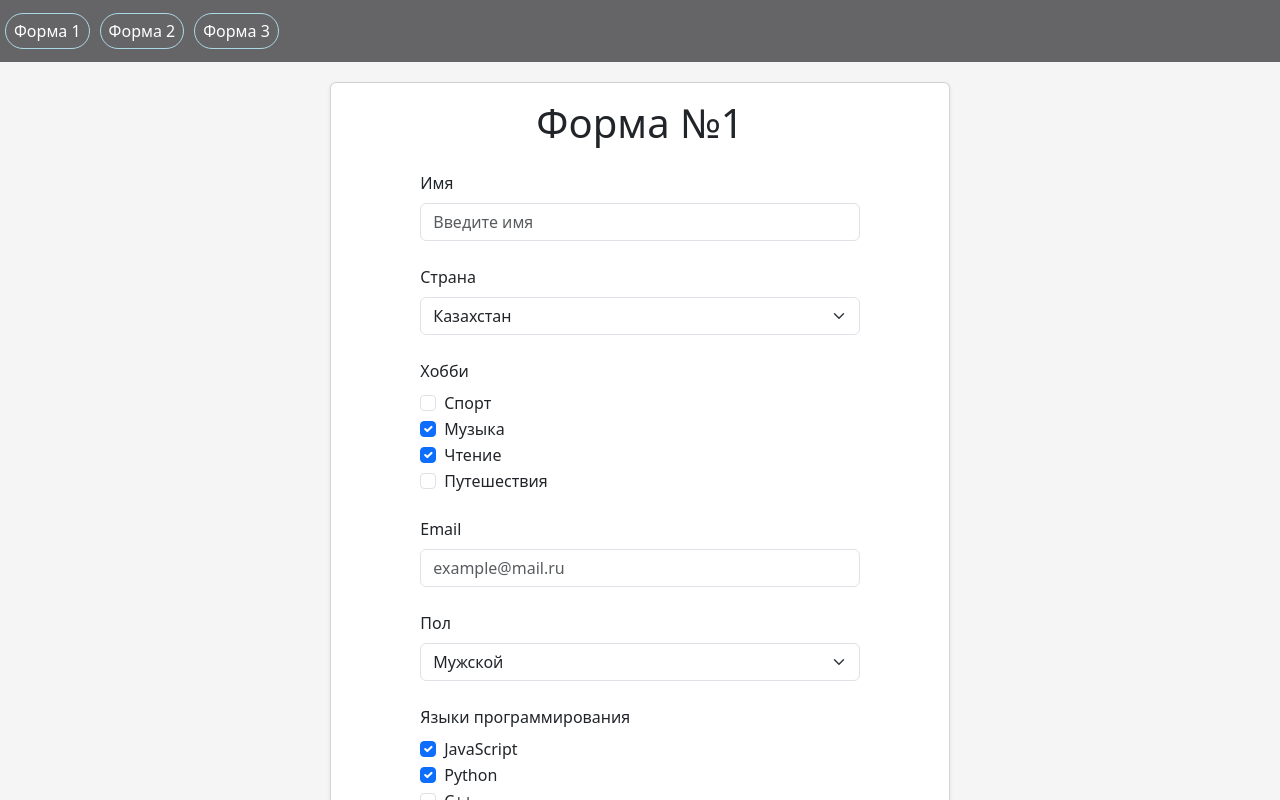
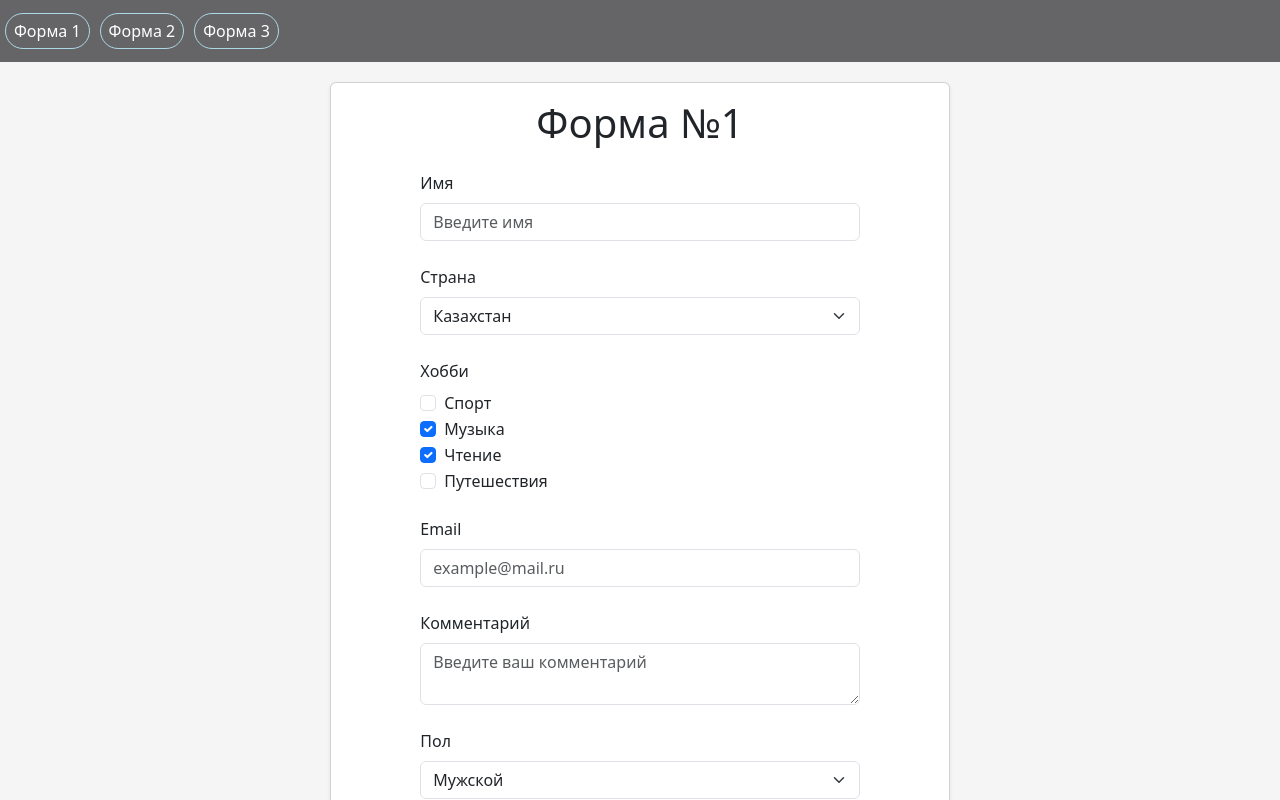
Before and after one commit to Pe6e3/form-generator, a Vue app in the folder form-generator/: page /form-one in a window 1280 px wide. Shown: the top 800 px of the page. Built offline with nearby package versions, Linux system fonts and the light colour scheme.

Commit message:
Добавил поле textarea в форму

```diff
--- a/form-generator/src/components/FormGenerator.vue
+++ b/form-generator/src/components/FormGenerator.vue
@@ -40,6 +40,13 @@
                             </div>
                         </div>
 
+                        <!-- textarea -->
+                        <div v-else-if="element.type === 'textarea'" class="form-group">
+                            <label for="name" class="form-label">{{ element.label }}</label>
+                            <textarea v-model="element.value" :placeholder="element.placeholder" class="form-control"
+                                :disabled="element.isDisabled" :rows="element.rows"
+                                @input="handleInputChange(element)"></textarea>
+                        </div>
 
                     </div>
 
--- a/form-generator/src/components/MyForms/FormOne.vue
+++ b/form-generator/src/components/MyForms/FormOne.vue
@@ -64,6 +64,13 @@ export default {
                 placeholder: 'example@mail.ru'
             });
 
+            this.addTextarea({
+                label: 'Комментарий',
+                value: '',
+                placeholder: 'Введите ваш комментарий',
+                rows: 4
+            });
+
             this.addSelect({
                 label: 'Пол',
                 values: ['Мужской', 'Женский'],
--- a/form-generator/src/stores/formStore.js
+++ b/form-generator/src/stores/formStore.js
@@ -119,6 +119,26 @@ export const useFormStore = defineStore('formStore', {
             this.elements.push(checkbox);
         },
 
+        addTextarea({ label, value = null, isDisabled = false, placeholder = null, isShow = true, rows = 3 }) {
+            if (!label) {
+                console.error('FormStore.addTextarea: необходимо ввести название поля')
+                return
+            }
+
+            const textarea = {
+                ...this.createFormElement({
+                    label,
+                    type: FormElementType.TEXTAREA,
+                    value,
+                    placeholder,
+                    isDisabled,
+                    isShow
+                }),
+                rows
+            };
+            this.elements.push(textarea);
+        },
+
         setButtonOk({ text, color, textColor, action, isDisabled, isShow }) {
             this.buttonOk = {
                 text: text || 'Ok',
@@ -180,6 +200,9 @@ export const useFormStore = defineStore('formStore', {
                     case 'checkbox':
                         formData[element.label] = element.value;
                         break;
+                    case 'textarea':
+                        formData[element.label] = element.value;
+                        break;
                 }
             });
             return formData;
```
